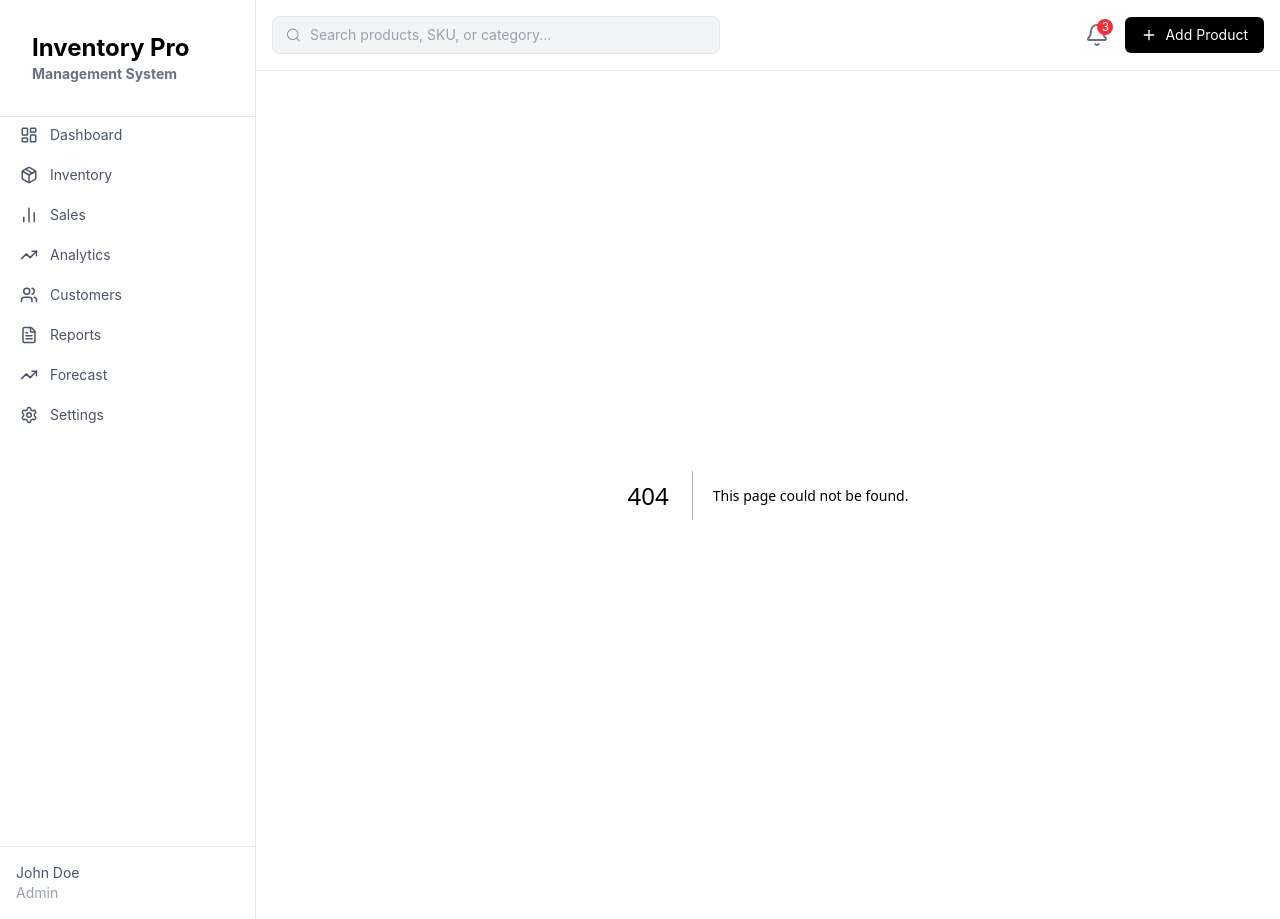
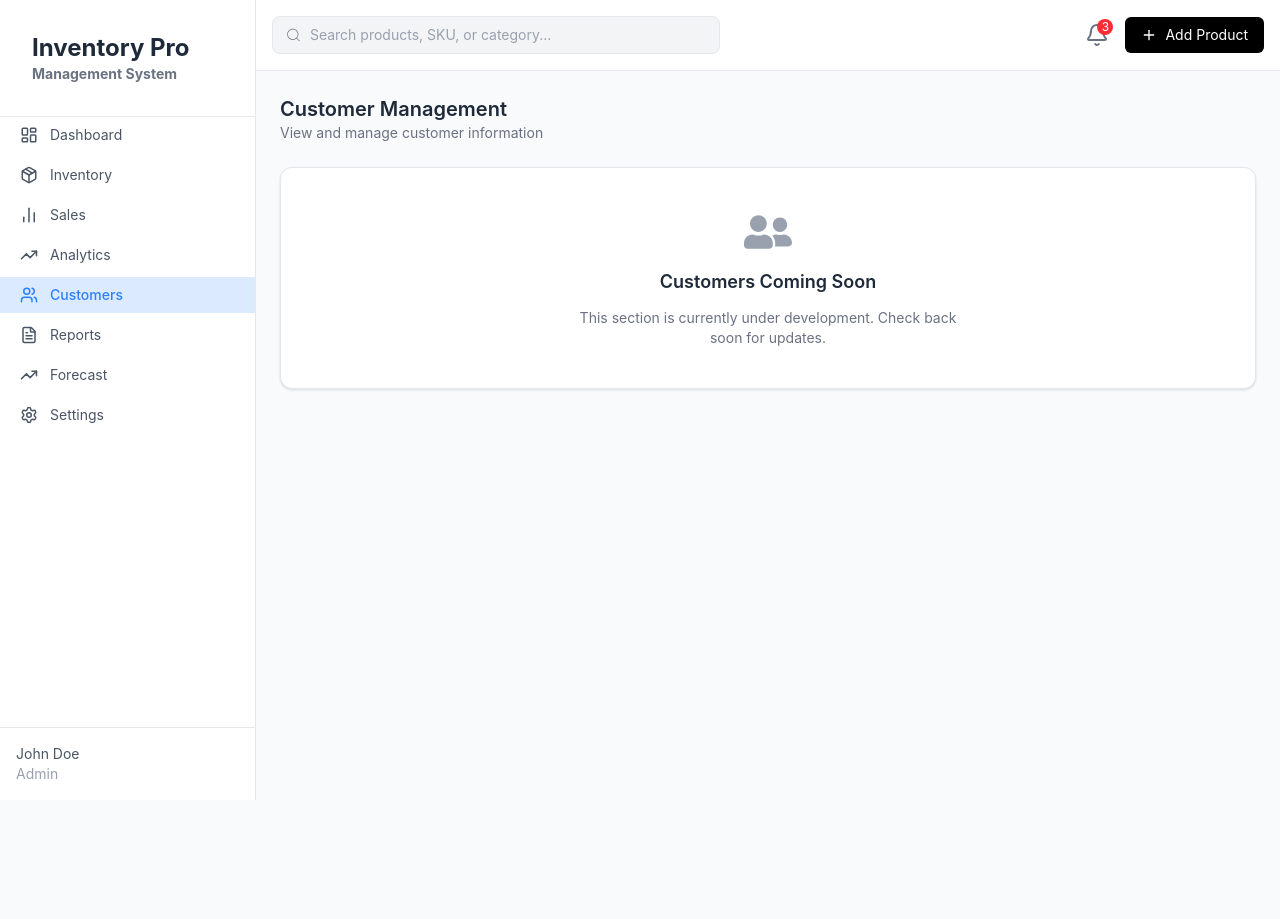
Before and after one commit to AlexanderThomasSayson/inventory-system-app, a Next.js app: page /customers in a window 1280 px wide. Before the commit this address had no page. After the commit the page ends 800 px from the top, so only its background shows below. Built offline with nearby package versions, Linux system fonts and the light colour scheme.

Commit message:
feat: add under development pages.

```diff
--- a/src/app/components/Sidebar.tsx
+++ b/src/app/components/Sidebar.tsx
@@ -17,10 +17,10 @@ const menu = [
   { name: "Inventory", href: "/inventory", icon: Package },
   { name: "Sales", href: "/sales", icon: BarChart2 },
   { name: "Analytics", href: "/analytics", icon: TrendingUp },
-  { name: "Customers", href: "#", icon: Users },
-  { name: "Reports", href: "#", icon: FileText },
-  { name: "Forecast", href: "#", icon: TrendingUp },
-  { name: "Settings", href: "#", icon: Settings },
+  { name: "Customers", href: "/customers", icon: Users },
+  { name: "Reports", href: "/reports", icon: FileText },
+  { name: "Forecast", href: "/forecast", icon: TrendingUp },
+  { name: "Settings", href: "/settings", icon: Settings },
 ];
 
 export default function Sidebar() {
--- /dev/null
+++ b/src/app/customers/page.tsx
@@ -0,0 +1,23 @@
+"use client";
+import { FaUserFriends } from "react-icons/fa";
+import UnderDevelopment from "../components/UnderDevelopment";
+
+export default function CustomerPage() {
+  return (
+    <div className="space-y-6">
+      <div>
+        <h1 className="text-xl font-semibold">Customer Management</h1>
+        <p className="text-sm text-gray-500">
+          View and manage customer information
+        </p>
+      </div>
+      <div>
+        <UnderDevelopment
+          icon={<FaUserFriends />}
+          title="Customers Coming Soon"
+          subtext="This section is currently under development. Check back soon for updates."
+        />
+      </div>
+    </div>
+  );
+}
--- /dev/null
+++ b/src/app/forecast/page.tsx
@@ -0,0 +1,22 @@
+"use client";
+
+import { BsGraphUpArrow } from "react-icons/bs";
+import UnderDevelopment from "../components/UnderDevelopment";
+
+export default function ForecastPage() {
+  return (
+    <div className="space-y-6">
+      <div>
+        <h1 className="text-xl font-semibold">Inventory Forecast</h1>
+        <p className="text-sm text-gray-500">Predict future inventory needs</p>
+      </div>
+      <div>
+        <UnderDevelopment
+          icon={<BsGraphUpArrow />}
+          title="Forecast Coming Soon"
+          subtext="This section is currently under development. Check back soon for updates."
+        />
+      </div>
+    </div>
+  );
+}
--- /dev/null
+++ b/src/app/reports/page.tsx
@@ -0,0 +1,23 @@
+"use client";
+import { FaFileAlt } from "react-icons/fa";
+import UnderDevelopment from "../components/UnderDevelopment";
+
+export default function ReportPages() {
+  return (
+    <div className="space-y-6">
+      <div>
+        <h1 className="text-xl font-semibold">Reports</h1>
+        <p className="text-sm text-gray-500">
+          Generate and view business reports
+        </p>
+      </div>
+      <div>
+        <UnderDevelopment
+          icon={<FaFileAlt />}
+          title="Reports Coming Soon"
+          subtext="This section is currently under development. Check back soon for updates."
+        />
+      </div>
+    </div>
+  );
+}
--- /dev/null
+++ b/src/app/settings/page.tsx
@@ -0,0 +1,23 @@
+"use client";
+import { CiSettings } from "react-icons/ci";
+import UnderDevelopment from "../components/UnderDevelopment";
+
+export default function SettingsPage() {
+  return (
+    <div className="space-y-6">
+      <div>
+        <h1 className="text-xl font-semibold">Settings</h1>
+        <p className="text-sm text-gray-500">
+          Configure your system preferences
+        </p>
+      </div>
+      <div>
+        <UnderDevelopment
+          icon={<CiSettings />}
+          title="Settings Coming Soon"
+          subtext="This section is currently under development. Check back soon for updates."
+        />
+      </div>
+    </div>
+  );
+}
```
